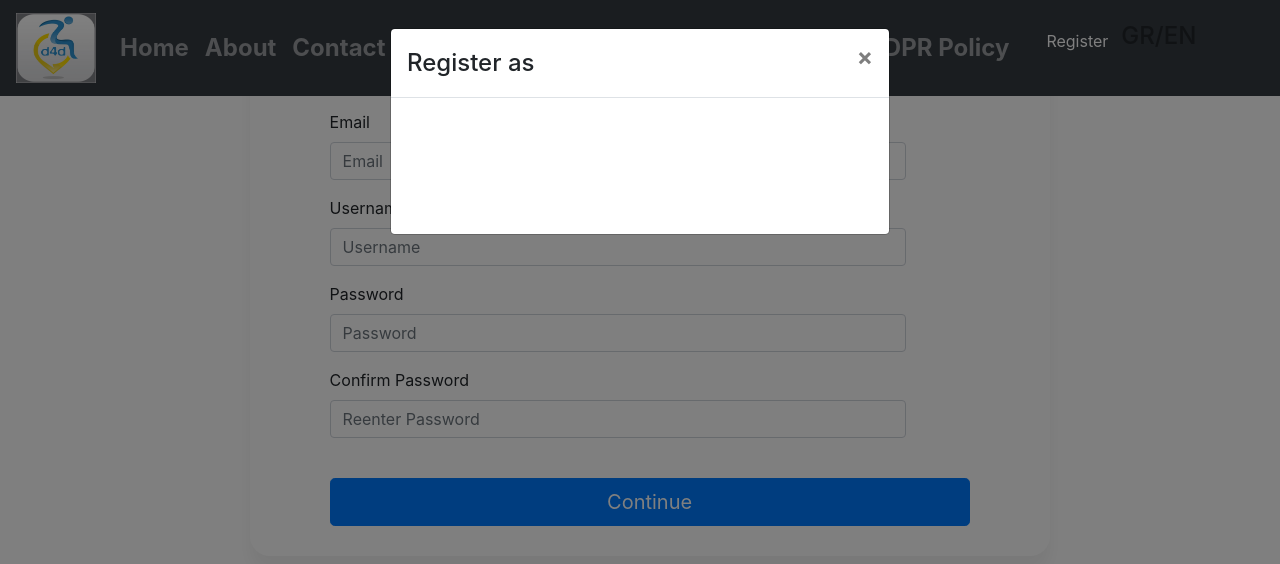
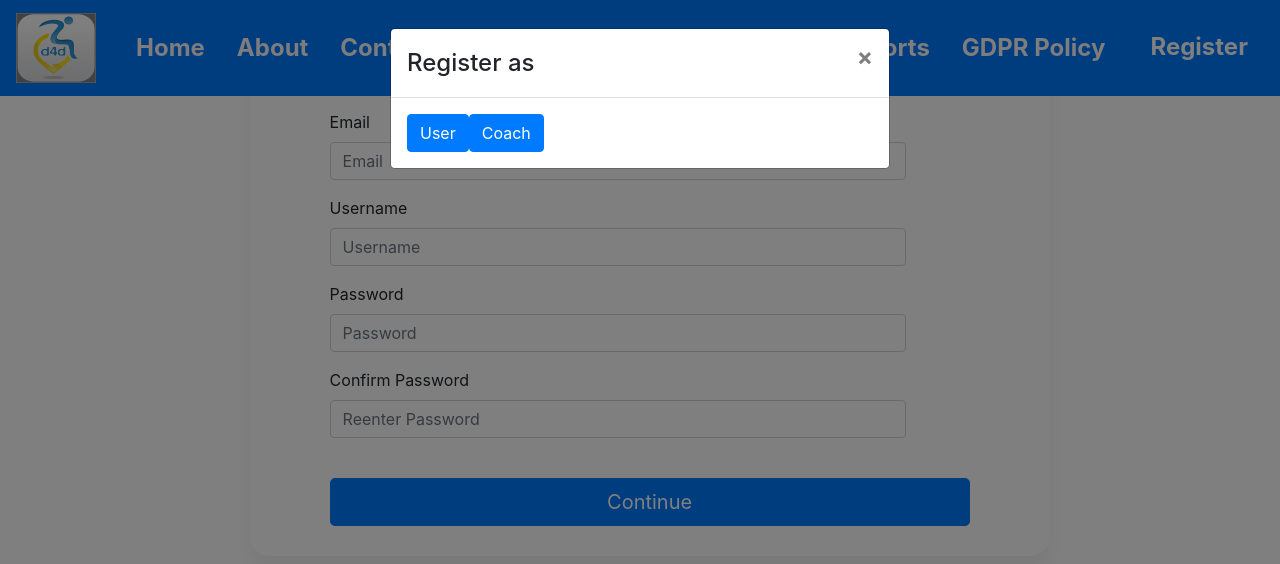
Before and after one commit to SocialHackersClass9/D4DApp, a React (Create React App) app in the folder frontend/: page /instructors_registration in a window 1280 px wide. Both pictures are taken after a click on the button "Register". Shown: the top 564 px of the page. Built offline with nearby package versions, Linux system fonts and the light colour scheme; no server answers.

Commit message:
split user status

```diff
--- a/frontend/src/Components/Navigation.css
+++ b/frontend/src/Components/Navigation.css
@@ -1,13 +1,30 @@
- .nav-item {
-    color: #ffffff;
+.navbar .nav-item .nav-link {
+    color: #fcf8f8;
     font-size:1.5em;
     font-weight:bold;
     text-align:center;
- }
-.navbar-light .navbar-nav .nav-link {
-    color: #ffffff;
-    font-size:1em;
+    padding-left:1em;
+}
+.navbar{
+    background: #007bff;
+}
+
+.navbar .nav-item .btn {
+
+    border-radius: 10px;
+   text-align:center;
+   font-weight:bold;
+    color: #fff;
+    display: -webkit-box;
+    display: -webkit-flex;
+    display: -moz-box;
+    display: -ms-flexbox;
+    font-size:1.5em;
+}
+.username{
+    color: #fcf8f8;
+    font-size:1.5em;
     font-weight:bold;
     text-align:center;
-
+    padding-left:1em;
 }
--- a/frontend/src/Components/Navigation.js
+++ b/frontend/src/Components/Navigation.js
@@ -2,40 +2,25 @@ import React from 'react';
 import { Nav, Navbar } from 'react-bootstrap';
 import './Navigation.css';
 import Logo from '../assets/d4d.jpg';
-import UserStatus from './UserStatus';
-
-
-
-
-/* const Styles = styled.div`
-.navbar {
-    background-color:rgba(33, 33, 33,0.8);
-}
-
-navbar-brand, .navbar-nav .nav-link {
-    color: white;
-    font-size:23px;
-    font-weight:600;
-    padding-left:40px;
-    text-align:center;
-
-    &:hover {
-        color:#0F4D99;
-
-    }
-}
-
-
-` */
+import UserLogin from './UserLogin';
+import UserRegister from './UserRegister';
 
 const NavigationBar = () => (
 
     // <Styles>
-    <Navbar collapseOnSelect expand='lg' fixed="top" bg="dark" variant="dark">
-        <Navbar.Brand href='/'><img width="80" height="70" src={Logo} alt="logo"></img></Navbar.Brand>
+    <Navbar className="navbar" collapseOnSelect expand='lg' fixed="top" >
+        <Navbar.Brand href='/'>
+            <img
+                width="80"
+                height="70"
+                src={Logo}
+                alt="logo"
+                className="d-inline-block align-top">
+            </img>
+        </Navbar.Brand>
         <Navbar.Toggle aria-controls="responsive-navbar-nav" />
         <Navbar.Collapse id="responsive-navbar-nav">
-            <Nav className="mr-auto">
+            <Nav className="justify-content-center">
 
                 <Nav.Item><Nav.Link href="/">Home</Nav.Link></Nav.Item>
                 <Nav.Item><Nav.Link href="/about">About</Nav.Link></Nav.Item>
@@ -44,15 +29,13 @@ const NavigationBar = () => (
                 <Nav.Item><Nav.Link href="/paralympics">Paralympics Sports</Nav.Link></Nav.Item>
                 <Nav.Item><Nav.Link href="/gdpr">GDPR Policy</Nav.Link></Nav.Item>
 
-                <UserStatus />
-                {/* MISSING LANGUAGE FUNCTIONALITY */}
-                <h4>GR/EN</h4>
+                <Nav.Item>  <UserLogin /></Nav.Item>
+                <Nav.Item>  <UserRegister /></Nav.Item>
+                {/*  <Nav.Item><h4>GR/EN</h4></Nav.Item> */}
 
-            </Nav >
+            </Nav>
         </Navbar.Collapse >
-
     </Navbar >
-    // </Styles>
 
 );
 
--- a/frontend/src/Components/UserStatus.js
+++ b/frontend/src/Components/UserLogin.js
@@ -3,63 +3,10 @@ import { useState, useContext } from "react";
 import apis from "../apis.js";
 import AppContext from "../context.js";
 import { Nav } from "react-bootstrap";
+import { Modal, Button, Form } from "react-bootstrap";
+import './Navigation.css';
 
-import { Modal, Button, Form } from "react-bootstrap";
-
-import Styled from "styled-components";
-
-const Styles = Styled.div`
-    .btn{
-        margin: 10px 10px 5px 0;
-    }
-
-    .register .btn{
-        po
-    }
-
-`;
-const baseUrl = process.env.REACT_APP_API_URL;
-const googleLogin = baseUrl + "/auth/google";
-const facebookLogin = baseUrl + "/auth/facebook";
-
-const UserStatus = () => (
-  <>
-    <Login />
-    <Register />
-  </>
-);
-
-const Register = () => {
-  const [show, setShow] = useState(false);
-
-  const handleClose = () => setShow(false);
-  const handleShow = () => setShow(true);
-
-  return (
-    // <Styles>
-    <div>
-      <Button variant="success" onClick={handleShow}>
-        Register
-      </Button>
-
-      <Modal show={show} onHide={handleClose}>
-        <Modal.Header closeButton>
-          <Modal.Title>Register as</Modal.Title>
-        </Modal.Header>
-        <Modal.Body className="register">
-          <Button href="/student_sign_up" variant="outline-success" size="lg" block>
-            User
-          </Button>
-          <Button href="/instructors_registration" variant="outline-primary" size="lg" block>
-            Coach
-          </Button>
-        </Modal.Body>
-      </Modal>
-    </div>
-  );
-};
-
-const Login = () => {
+const UserLogin = () => {
   const [show, setShow] = useState(false);
   const [values, setValues] = useState({
     email: "george@test.com",
@@ -97,13 +44,13 @@ const Login = () => {
   return (
     <div>
       {context.user == null && (
-        <Button variant="success" onClick={handleShow}>
+        <Button variant="outline-warning" onClick={handleShow}>
           Login
         </Button>
       )}
       {context.user != null && (
-        <Nav.Item>
-          <Nav.Link href="/">{context.user.user_name}</Nav.Link>
+        <Nav.Item className="username">
+          {context.user.user_name}
         </Nav.Item>
       )}
 
@@ -167,4 +114,4 @@ const Login = () => {
     </div>
   );
 };
-export default UserStatus;
+export default UserLogin;
--- /dev/null
+++ b/frontend/src/Components/UserRegister.js
@@ -0,0 +1,42 @@
+import React from "react";
+import { useState } from "react";
+import { Modal, Button, Form } from "react-bootstrap";
+import './Navigation.css';
+
+const baseUrl = process.env.REACT_APP_API_URL;
+const googleLogin = baseUrl + "/auth/google";
+const facebookLogin = baseUrl + "/auth/facebook";
+
+const UserRegister = () => {
+    const [show, setShow] = useState(false);
+
+    const handleClose = () => setShow(false);
+    const handleShow = () => setShow(true);
+
+    return (
+        <div>
+            <Button variant="success" onClick={handleShow}>
+                Register
+            </Button>
+
+            <Modal show={show} onHide={handleClose}>
+                <Modal.Header closeButton>
+                    <Modal.Title>Register as</Modal.Title>
+                </Modal.Header>
+                <Modal.Body>
+
+                    <Button variant="primary" type="submit" href="/student_sign_up">
+                        User
+                    </Button>
+
+
+                    <Button variant="primary" type="submit" href="/instructors_registration">
+                        Coach
+                    </Button>
+
+                </Modal.Body>
+            </Modal>
+        </div>
+    );
+};
+export default UserRegister;
```
